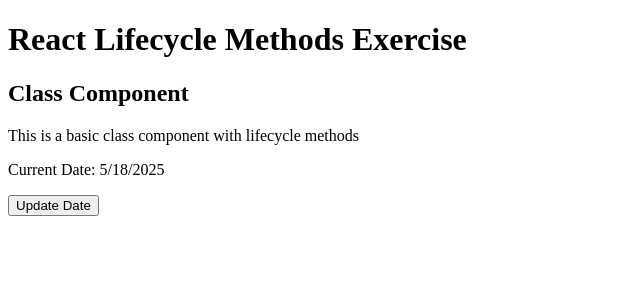
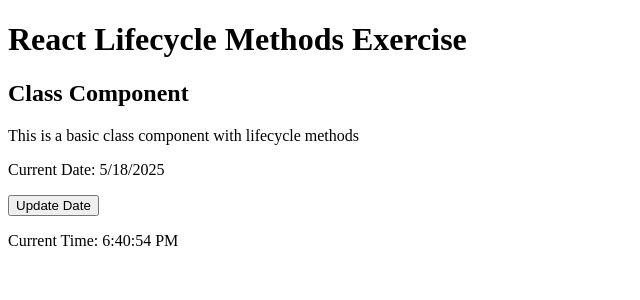
Before and after one commit to oliveroliverio/CF3_client-side-programming, a React (Create React App) app in the folder 3.4_React-Lifecycle-Methods/: page / in a window 1280 px wide. Shown: the top 300 px of the page, without its empty margins (0-640 px from the left). Built offline with nearby package versions, Linux system fonts and the light colour scheme.

Commit message:
added current time

```diff
--- a/3.4_React-Lifecycle-Methods/src/ClassComponent.js
+++ b/3.4_React-Lifecycle-Methods/src/ClassComponent.js
@@ -31,6 +31,7 @@
         <p>Current Date: {this.state.currentDate.toLocaleDateString()}</p>
         {/* Add a button to change the date to 5 days from now */}
         <button onClick={() => this.setState({ currentDate: new Date(this.state.currentDate.getTime() + 5 * 24 * 60 * 60 * 1000) })}>Update Date</button>
+        <p>Current Time: {this.state.currentDate.toLocaleTimeString()}</p>
       </div>
     );
   }
```
